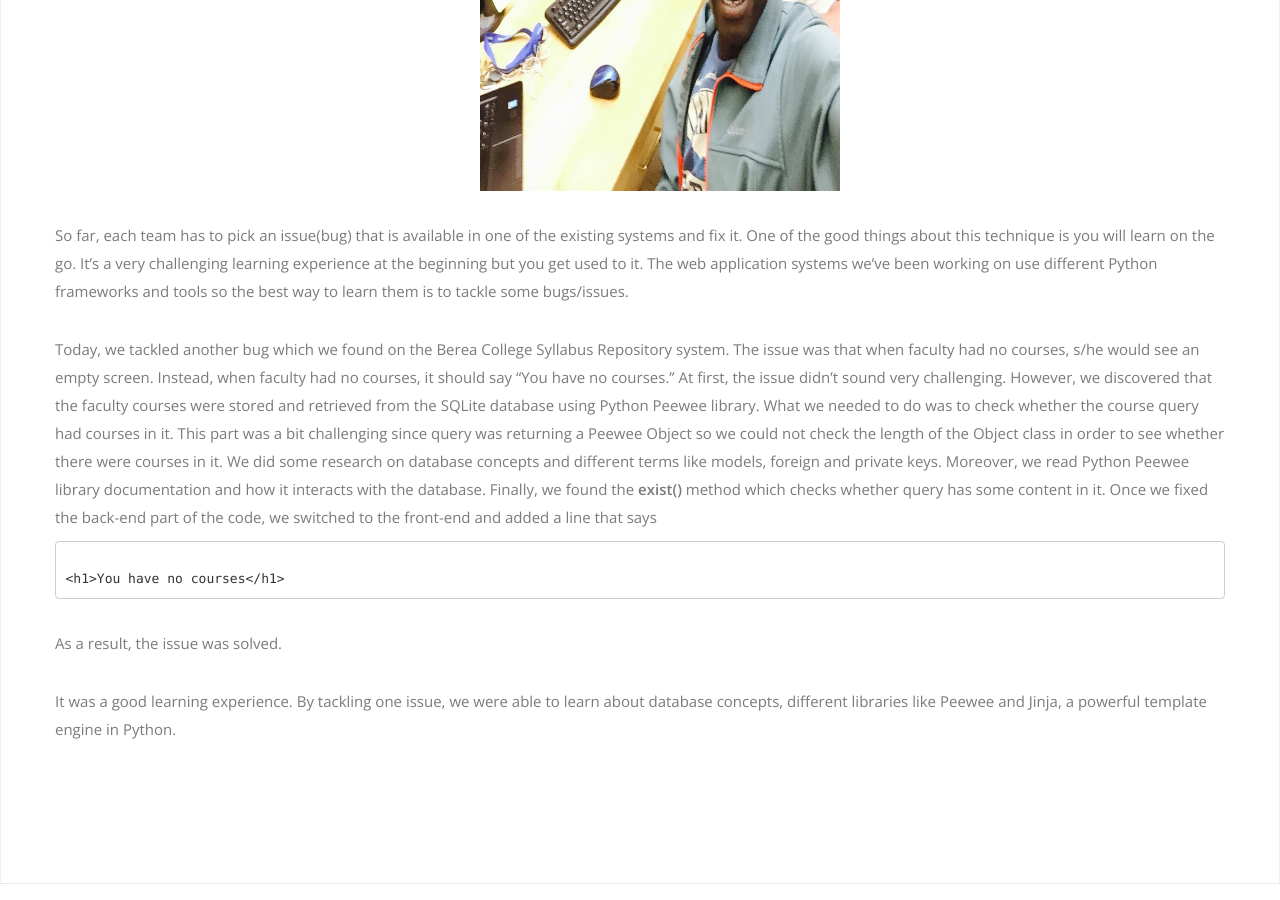
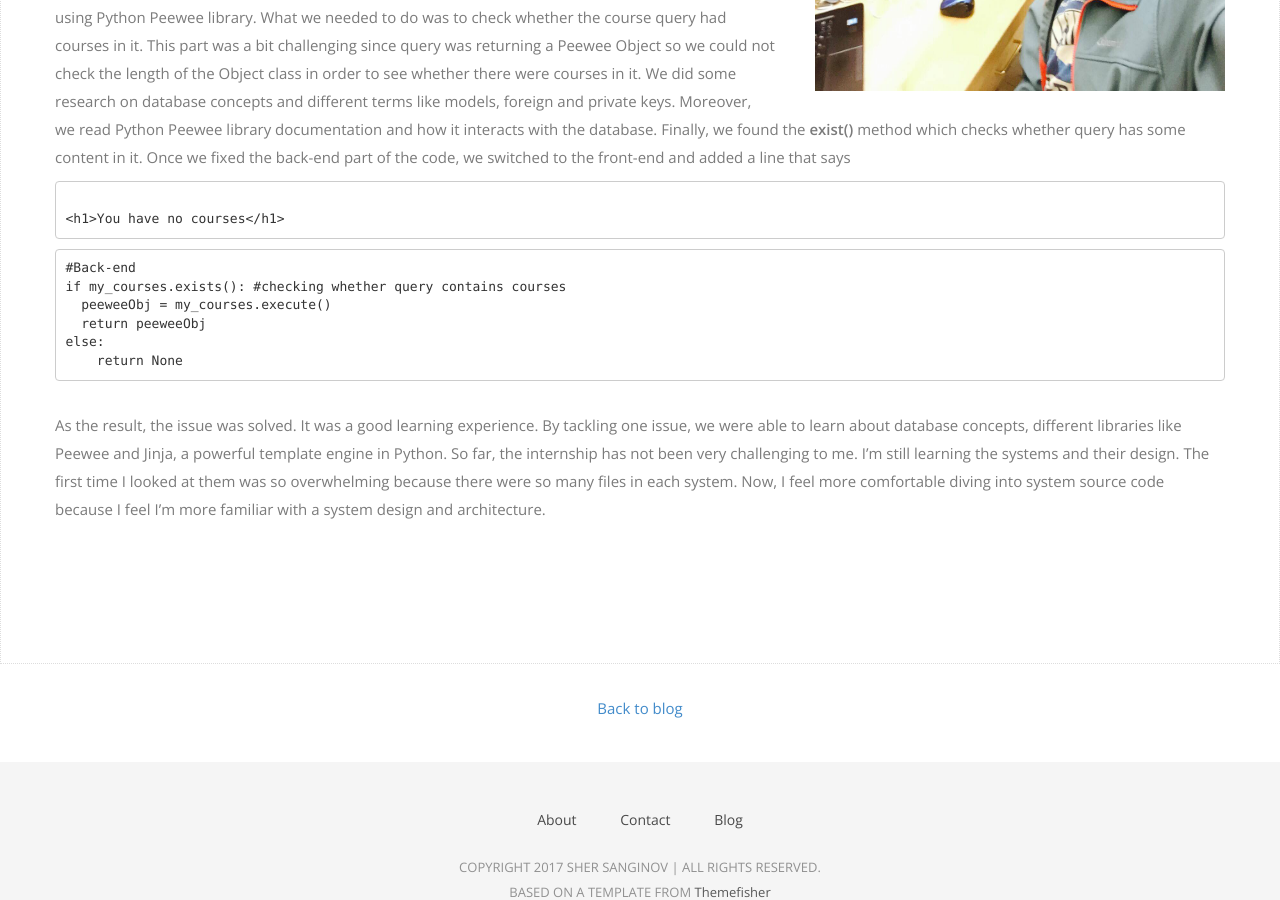
Before and after one commit to sanginovs/personal-website, a Jekyll site: the page built from _posts/2017-06-13-day_second.md, in a window 1280 px wide and 900 px high, scrolled down 709 px. Built offline with Jekyll 4.4.1, drawn with Linux system fonts in a browser that asks for light colours; nearby versions of some CDN libraries; some web fonts are replaced.

Commit message:
added blog post

````diff
--- a/_posts/2017-06-13-day_second.md
+++ b/_posts/2017-06-13-day_second.md
@@ -5,7 +5,7 @@ author: "Sher Sanginov"
 ---
 
 
-<img class="img-responsive" src="/assets/img/intern2.jpg" alt="Drawing" style="width: 400px; height: 500px; display: block; margin-left: auto; margin-right: auto; ">
+<img class="img-responsive" src="/assets/img/intern2.jpg" alt="Drawing" style="width: 450px; height: 400px; display: block; float:right; ">
 
 So far, each team has to pick an issue(bug) that is available in one of the existing systems and fix it. One of the good things about this technique is you will learn on the go. It's a very challenging learning experience at the beginning but you get used to it. The web application systems we've been working on use different Python frameworks and tools so the best way to learn them is to tackle some bugs/issues.
 
@@ -14,6 +14,12 @@ Today, we tackled another bug which we found on the Berea College Syllabus Repos
 {{if courses==None}}
 <h1>You have no courses</h1>
 ```
-As a result, the issue was solved.
-
-It was a good learning experience. By tackling one issue, we were able to learn about database concepts, different libraries like Peewee and Jinja, a powerful template engine in Python.
+```
+#Back-end
+if my_courses.exists(): #checking whether query contains courses
+  peeweeObj = my_courses.execute()
+  return peeweeObj
+else:
+    return None
+```
+As the result, the issue was solved. It was a good learning experience. By tackling one issue, we were able to learn about database concepts, different libraries like Peewee and Jinja, a powerful template engine in Python. So far, the internship has not been very challenging to me. I'm still learning the systems and their design. The first time I looked at them was so overwhelming because there were so many files in each system. Now, I feel more comfortable diving into system source code because I feel I'm more familiar with a system design and architecture.
````
